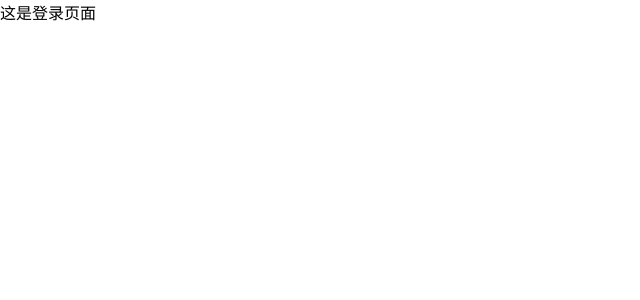
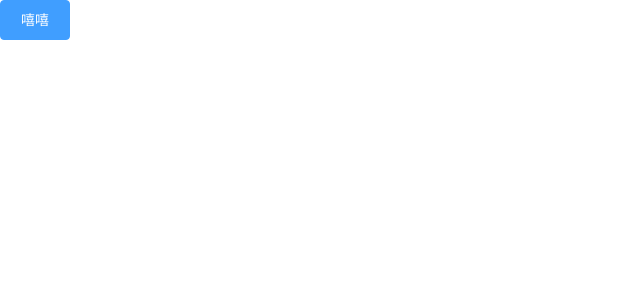
Before and after one commit to zhanghang199696/shop_admin_01, a Vue app: page /#/ in a window 1280 px wide. Shown: the top 300 px of the page, without its empty margins (0-640 px from the left). Built offline with nearby package versions, Linux system fonts and the light colour scheme; the HTML template or start-up script is replaced by a standard one.

Commit message:
引入element-ui

```diff
--- a/src/components/login.vue
+++ b/src/components/login.vue
@@ -1,5 +1,7 @@
 <template>
-  <div class="login">这是登录页面</div>
+  <div class="login">
+    <el-button type="primary">嘻嘻</el-button>
+  </div>
 </template>
 
 <script>
--- a/src/main.js
+++ b/src/main.js
@@ -1,7 +1,10 @@
 import Vue from 'vue'
 import App from './App.vue'
 import router from './router'
+import ElementUI from 'element-ui'
+import 'element-ui/lib/theme-chalk/index.css'
 // import from 'element-ui'
+Vue.use(ElementUI)
 
 Vue.config.productionTip = false
 
```
